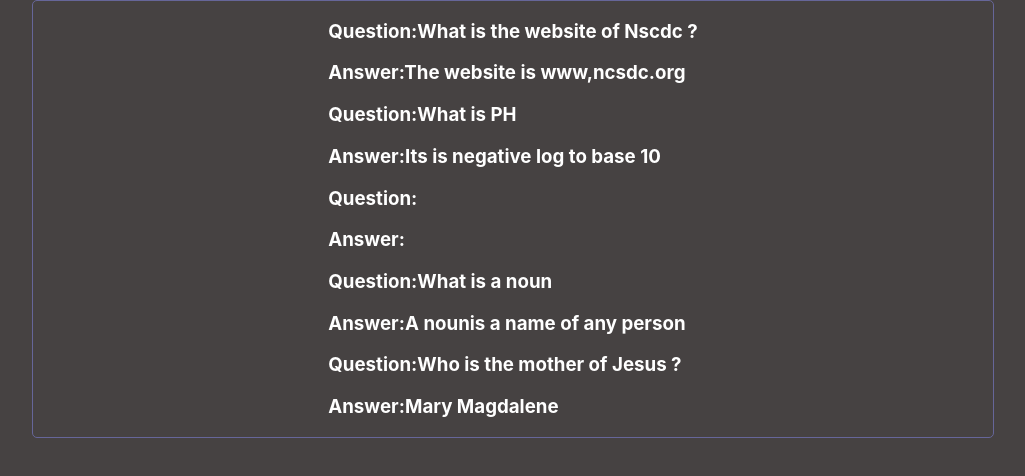
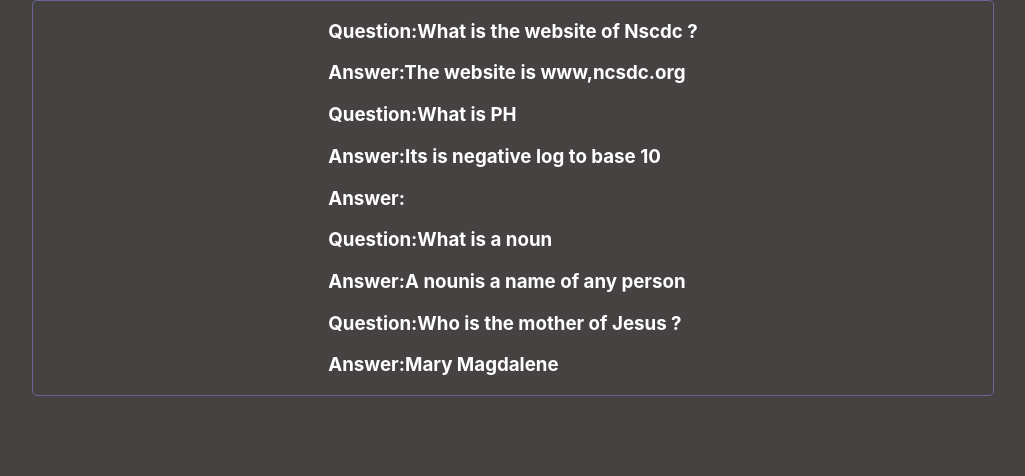
Before and after one commit to jamesoyanna/react-App-practise, a React (Create React App) app: page / in a window 1280 px wide. Shown: the top 476 px of the page, without its empty margins (127-1152 px from the left). Built offline with nearby package versions, Linux system fonts and the light colour scheme.

Commit message:
using conditional statements with props

```diff
--- a/src/components/Joke.js
+++ b/src/components/Joke.js
@@ -1,10 +1,11 @@
 import React from 'react';
 
 const Joke = (props) => {
-
     return (
       <div>
-        <h3>Question:{props.question} </h3>
+        <h3 style={{ display: props.punchline ? "block" : "none" }}>
+          Question:{props.question}
+        </h3>
         <h3>Answer:{props.punchline} </h3>
       </div>
     );
```
